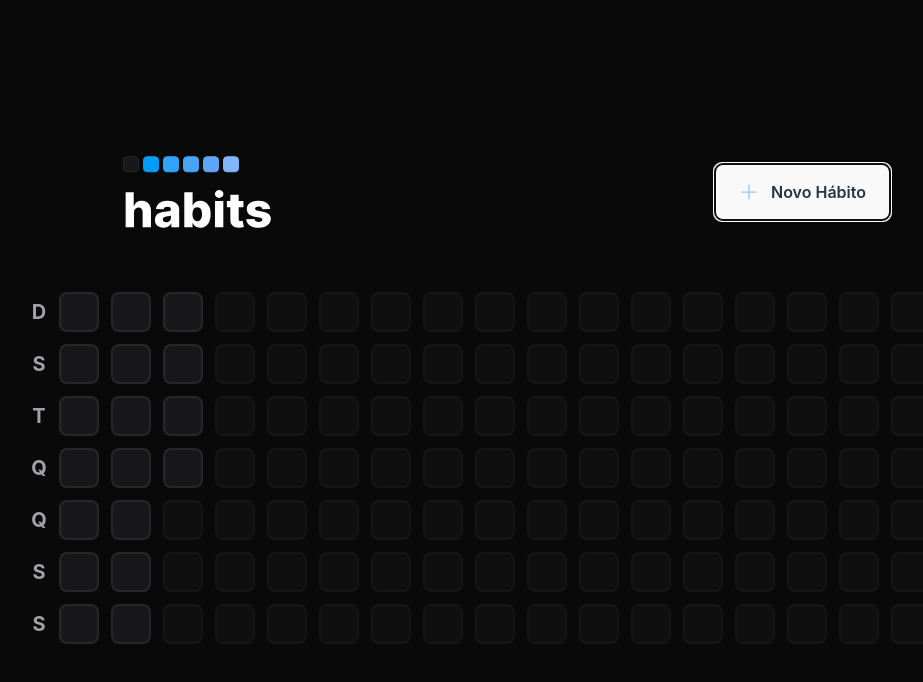
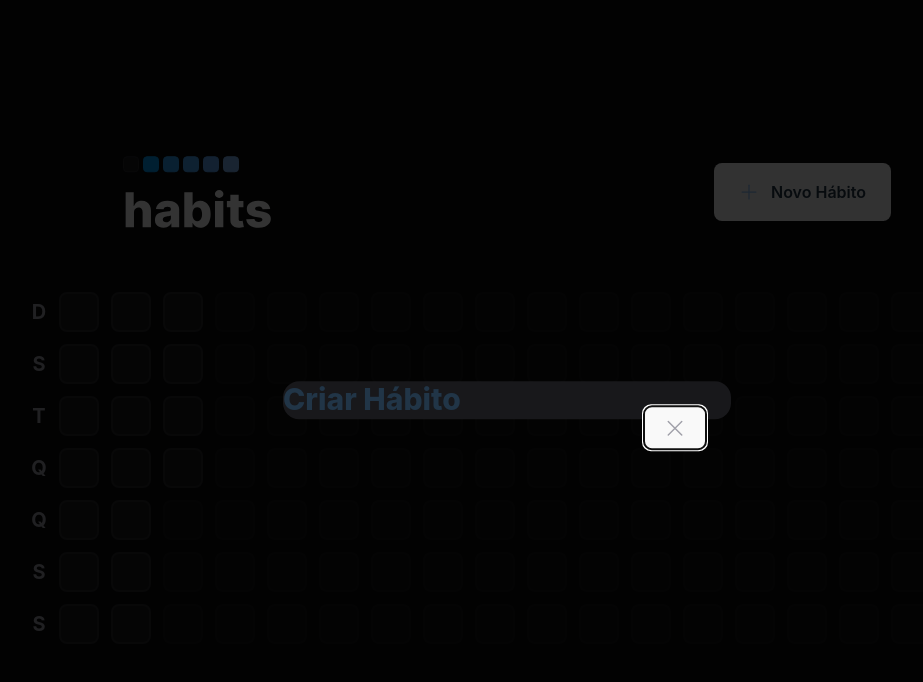
Before and after one commit to moisesrmartins/NLW_Setup, a React (Vite) app in the folder nlw_front/: page / in a window 1280 px wide. Both pictures are taken after a click on the button "Novo Hábito". Shown: the top 682 px of the page, without its empty margins (133-1056 px from the left). Built offline with nearby package versions, Linux system fonts and the light colour scheme.

Commit message:
NLW Setup Parte 24: Dialog.

```diff
--- a/nlw_front/package.json
+++ b/nlw_front/package.json
@@ -9,6 +9,7 @@
     "preview": "vite preview"
   },
   "dependencies": {
+    "@radix-ui/react-dialog": "^1.0.2",
     "dayjs": "^1.11.7",
     "phosphor-react": "^1.4.1",
     "react": "^18.2.0",
--- a/nlw_front/src/components/Header.tsx
+++ b/nlw_front/src/components/Header.tsx
@@ -1,15 +1,31 @@
-import {Plus} from "phosphor-react"
+import {Plus, X} from "phosphor-react"
+import * as Dialog from "@radix-ui/react-dialog"
 import logo from "../assets/logo.svg"
 
 export function Header() {
     return (
         <div className="w-full max-w-3xl mx-auto flex items-center justify-between">
             <img src={logo} alt="Habits"/>
-            <button type="button"
-            className=" font-semibold rounded-lg px-6 py-4 flex items-center gap-3 hover:border-blue-500">
-                <Plus size={20} className="text-blue-300"/>
-                Novo Hábito
-            </button>
+
+            <Dialog.Root>
+                <Dialog.Trigger type="button" className=" font-semibold rounded-lg px-6 py-4 flex items-center gap-3 hover:border-blue-500">
+                    <Plus size={20} className="text-blue-300"/>
+                    Novo Hábito
+                </Dialog.Trigger>
+
+                <Dialog.Portal>
+                    <Dialog.Overlay className="w-screen h-screen bg-black/80 fixed inset-0"/>
+
+                    <Dialog.Content className="absolute p10 bg-zinc-900 rounded-2xl w-full max-w-md top-1/2 left-1/2 -translate-x-1/2 -translate-y-1/2">
+                        <Dialog.Close className="absolute right-6 top-6 text-zinc-400 hover:text-zinc-200">
+                            <X size={24} aria-label="Fechar"/>
+                        </Dialog.Close>
+                        <Dialog.Title className="text-3xl leading-tight font-extrabold">
+                            Criar Hábito
+                        </Dialog.Title>
+                    </Dialog.Content>
+                </Dialog.Portal>
+            </Dialog.Root>
         </div>
     )
 }
```
Also changed, not shown: 1 other file (tests, documents, lock files or other folders).
